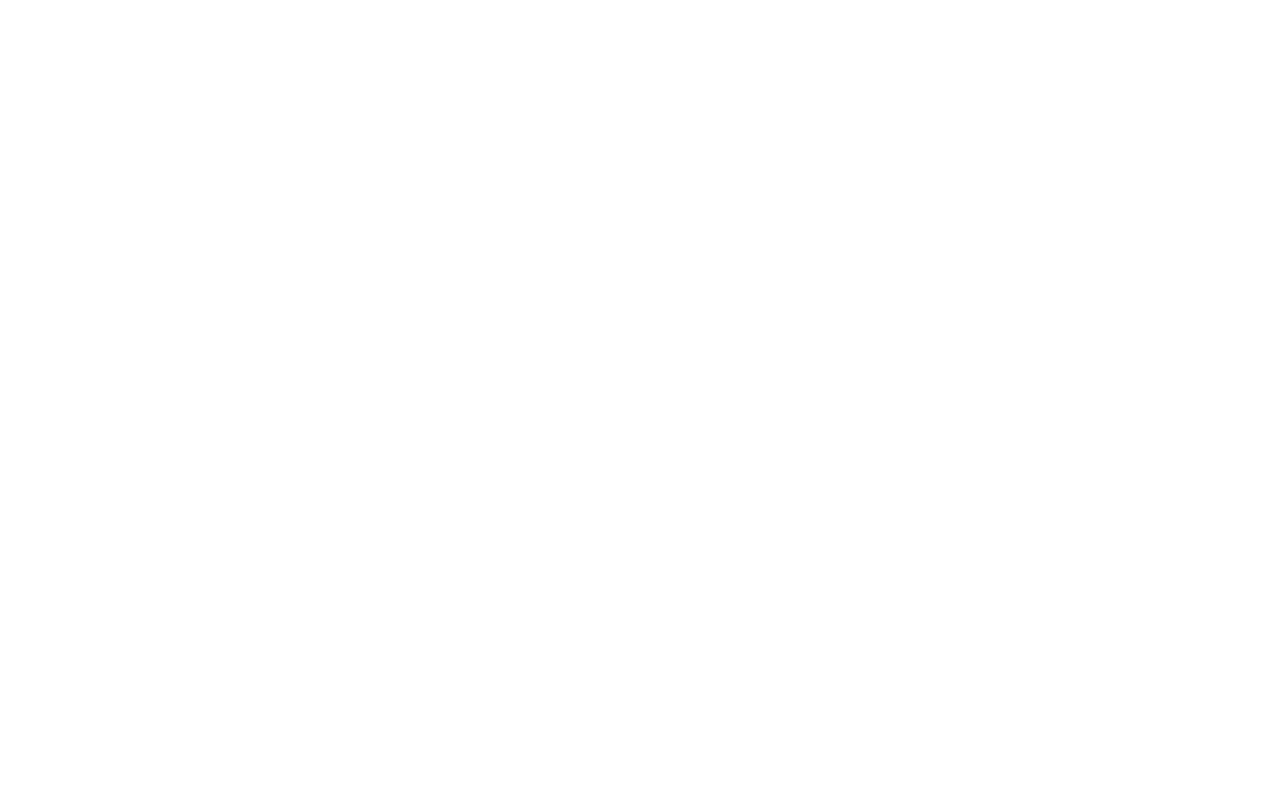
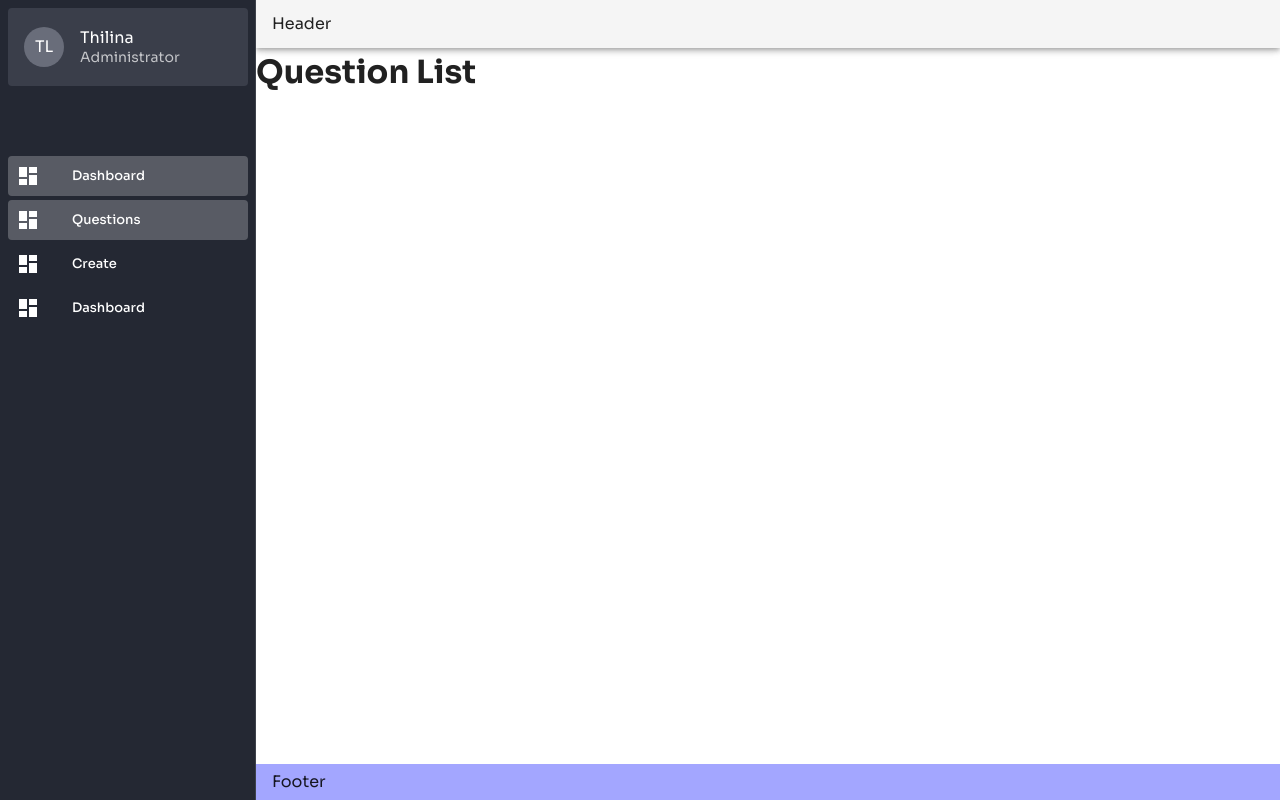
Before and after one commit to code-grade/web-client, a Vue app: page /app/questions in a window 1280 px wide. Built offline with nearby package versions, Linux system fonts and the light colour scheme.

Commit message:
Basic layout and placeholder pages

```diff
--- a/src/components/layout/navbar.config.js
+++ b/src/components/layout/navbar.config.js
@@ -1,7 +1,7 @@
 const config = [
-    {name: 'Dashboard', icon: 'mdi-view-dashboard', to: ''},
-    {name: 'Dashboard', icon: 'mdi-view-dashboard', to: ''},
-    {name: 'Dashboard', icon: 'mdi-view-dashboard', to: ''},
+    {name: 'Dashboard', icon: 'mdi-view-dashboard', to: '/app'},
+    {name: 'Questions', icon: 'mdi-view-dashboard', to: '/app/questions'},
+    {name: 'Create', icon: 'mdi-view-dashboard', to: '/app/question/create'},
     {name: 'Dashboard', icon: 'mdi-view-dashboard', to: ''},
 ]
 
--- a/src/router/index.js
+++ b/src/router/index.js
@@ -1,11 +1,9 @@
 import Vue from 'vue'
 import VueRouter from 'vue-router'
-import Home from '../views/Home.vue'
+import Home from '../views/home.vue'
 import App from '../views/app'
 
 Vue.use(VueRouter)
-
-// component: () => import(/* webpackChunkName: "about" */ '../views/About.vue')
 
 const routes = [
     {
@@ -14,11 +12,30 @@
         component: Home
     },
     {
+        path: '/signIn',
+        name: 'SignIn',
+        component: () => import(/* webpackChunkName: "about" */ '../views/sign-in')
+    },
+    {
         path: '/app',
-    name: 'Dashboard',
+        name: 'App',
         component: App,
         children: [
-
+            {
+                path: '',
+                name: 'Dashboard',
+                component: () => import(/* webpackChunkName: "dashboard" */ '../views/app/dashboard')
+            },
+            {
+                path: 'questions',
+                name: 'Questions',
+                component: () => import(/* webpackChunkName: "dashboard" */ '../views/app/questions')
+            },
+            {
+                path: 'question/create',
+                name: 'Create Question',
+                component: () => import(/* webpackChunkName: "dashboard" */ '../views/app/create-question')
+            },
         ]
     }
 ]
--- a/src/views/Home.vue
+++ /dev/null
@@ -1,11 +0,0 @@
-<template>
-  <v-app>
-    Home Page
-  </v-app>
-</template>
-
-<script>
-  export default {
-    name: 'Home',
-  }
-</script>
--- /dev/null
+++ b/src/views/app/create-question/index.vue
@@ -0,0 +1,13 @@
+<template>
+  <h1>Create Question</h1>
+</template>
+
+<script>
+export default {
+  name: "index"
+}
+</script>
+
+<style scoped>
+
+</style>
--- /dev/null
+++ b/src/views/app/dashboard/index.vue
@@ -0,0 +1,13 @@
+<template>
+  <h1>Dashboard</h1>
+</template>
+
+<script>
+export default {
+  name: "index"
+}
+</script>
+
+<style scoped>
+
+</style>
--- a/src/views/app/index.vue
+++ b/src/views/app/index.vue
@@ -1,6 +1,6 @@
 <template>
   <Layout>
-      <h3>Dashboard</h3>
+      <router-view/>
   </Layout>
 </template>
 
--- /dev/null
+++ b/src/views/app/questions/index.vue
@@ -0,0 +1,13 @@
+<template>
+  <h1>Question List</h1>
+</template>
+
+<script>
+export default {
+  name: "index"
+}
+</script>
+
+<style scoped>
+
+</style>
--- /dev/null
+++ b/src/views/home.vue
@@ -0,0 +1,12 @@
+<template>
+  <div style="height: 100vh; flex-direction: column" class="justify-center align-center d-flex">
+    <h2 style="display: block">Home Page</h2>
+    <v-btn class="mt-3" to="/app" color="primary">Dashboard</v-btn>
+  </div>
+</template>
+
+<script>
+export default {
+  name: 'Home',
+}
+</script>
--- /dev/null
+++ b/src/views/sign-in/index.vue
@@ -0,0 +1,16 @@
+<template>
+  <div>
+    <h1>SignIn</h1>
+    <h1>SignIn</h1>
+  </div>
+</template>
+
+<script>
+export default {
+  name: "index.vue"
+}
+</script>
+
+<style scoped>
+
+</style>
```
Lines whose indentation alone changed are shown as unchanged.
